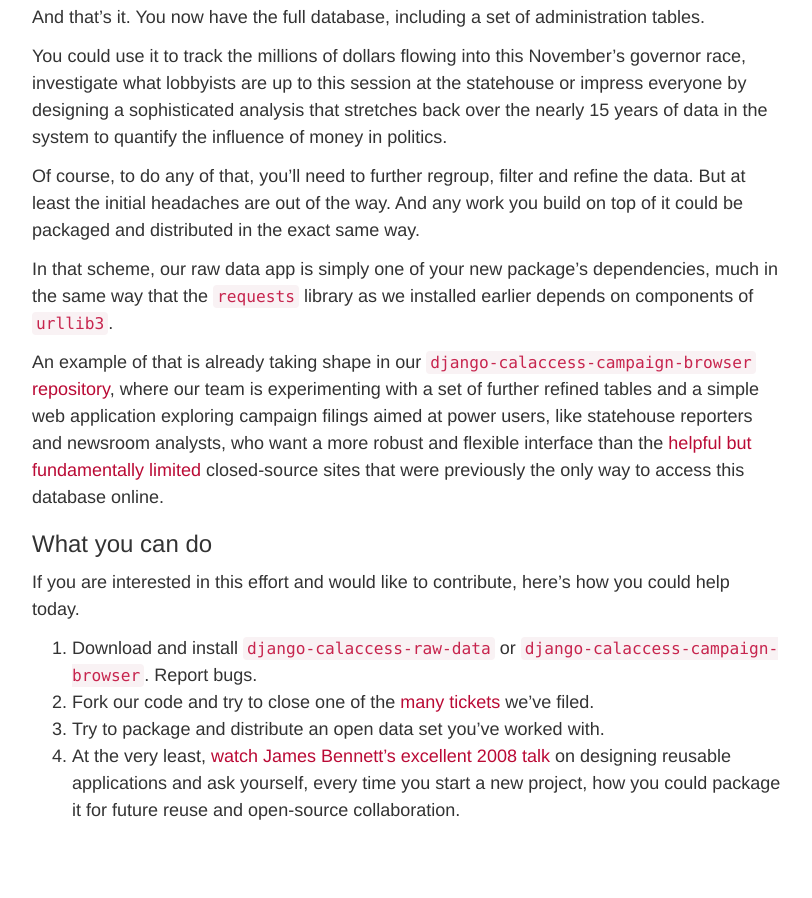
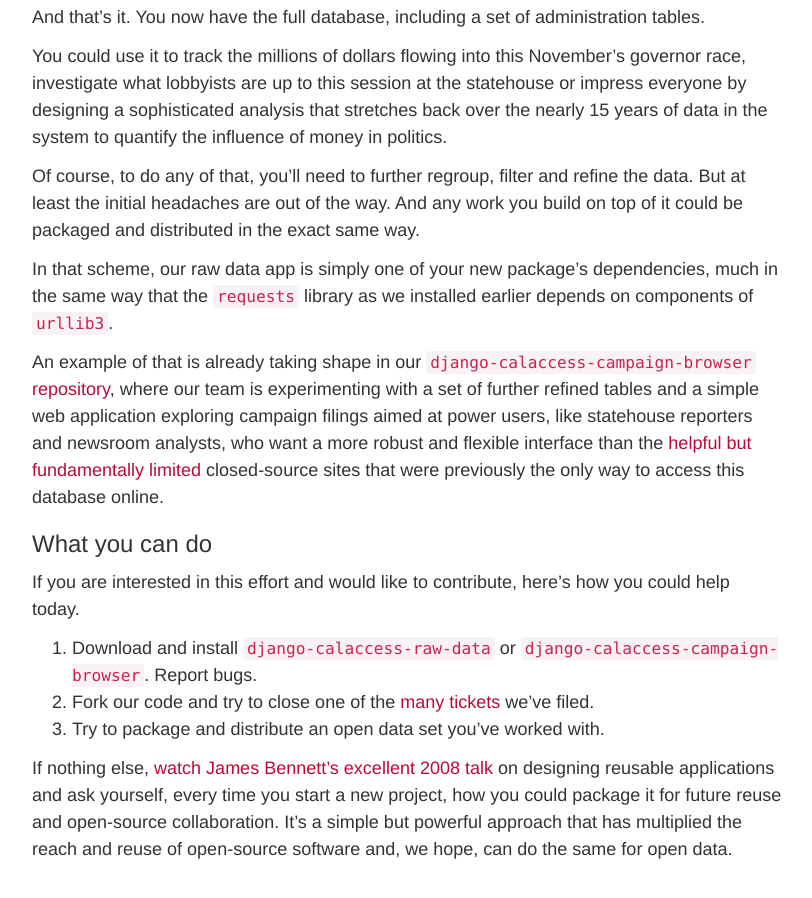
Before and after one commit to palewire/californiacivicdata.org, a Jekyll site: the page built from _posts/2015-01-01-pluggable-data.markdown, in a window 1280 px wide and 900 px high, scrolled down 3553 px. Shown: the whole window, without its empty margins (38-850 px from the left). Built offline with Jekyll 4.4.1, drawn with Linux system fonts in a browser that asks for light colours; before the commit the page ends 4407 px from its top, so only the background shows below that.

Commit message:
Updated 2015-01-01-pluggable-data.markdown

```diff
--- a/_posts/2015-01-01-pluggable-data.markdown
+++ b/_posts/2015-01-01-pluggable-data.markdown
@@ -133,4 +133,5 @@
 1. Download and install [``django-calaccess-raw-data``](https://github.com/california-civic-data-coalition/django-calaccess-raw-data) or [``django-calaccess-campaign-browser``](https://github.com/california-civic-data-coalition/django-calaccess-campaign-browser). Report bugs.
 2. Fork our code and try to close one of the [many](https://github.com/california-civic-data-coalition/django-calaccess-raw-data/issues) [tickets](https://github.com/california-civic-data-coalition/django-calaccess-campaign-browser/issues) we've filed.
 3. Try to package and distribute an open data set you've worked with.
-4. At the very least, [watch James Bennett's excellent 2008 talk](https://www.youtube.com/watch?v=A-S0tqpPga4) on designing reusable applications and ask yourself, every time you start a new project, how you could package it for future reuse and open-source collaboration.
+
+If nothing else, [watch James Bennett's excellent 2008 talk](https://www.youtube.com/watch?v=A-S0tqpPga4) on designing reusable applications and ask yourself, every time you start a new project, how you could package it for future reuse and open-source collaboration. It's a simple but powerful approach that has multiplied the reach and reuse of open-source software and, we hope, can do the same for open data.
```
